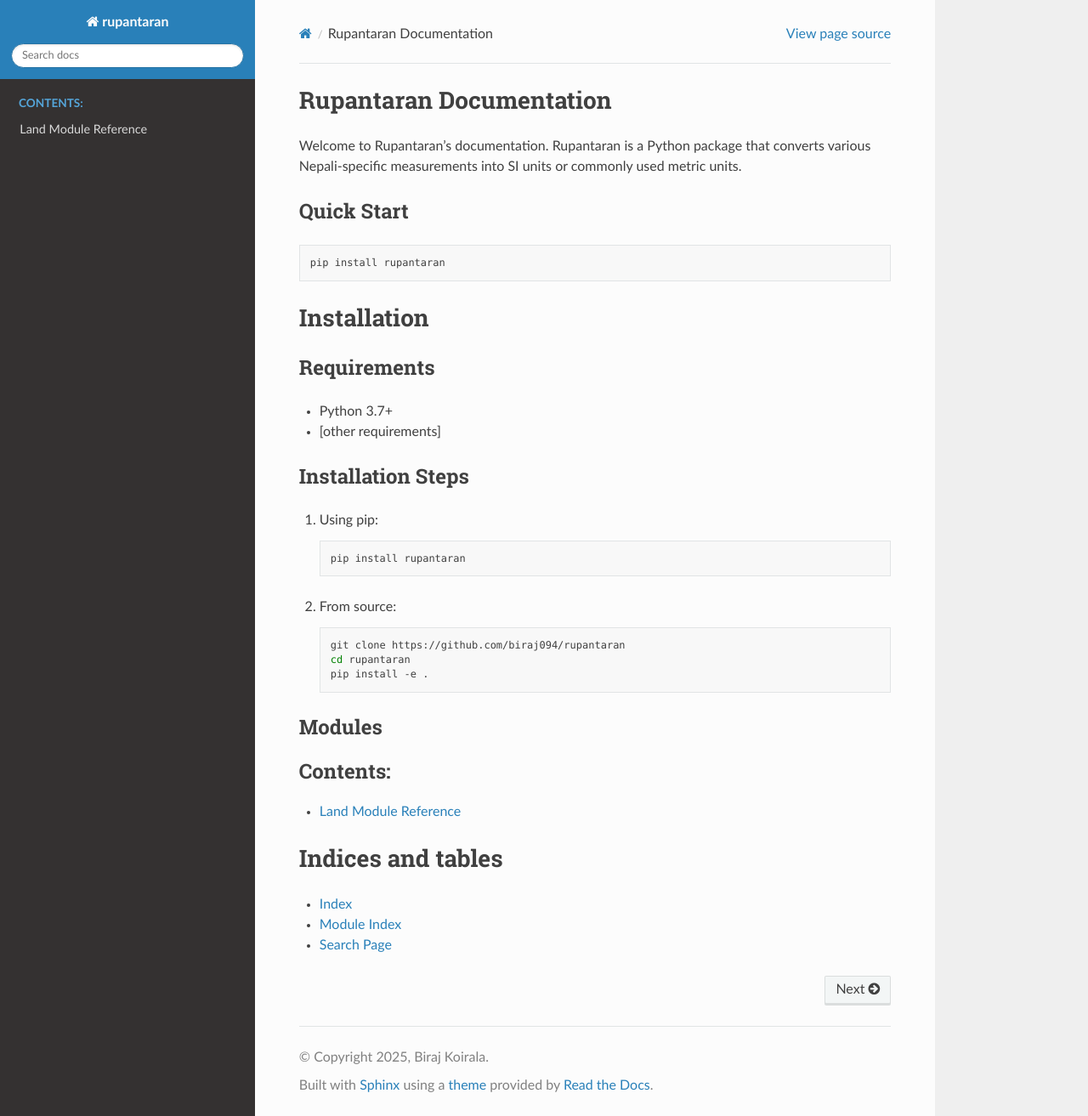
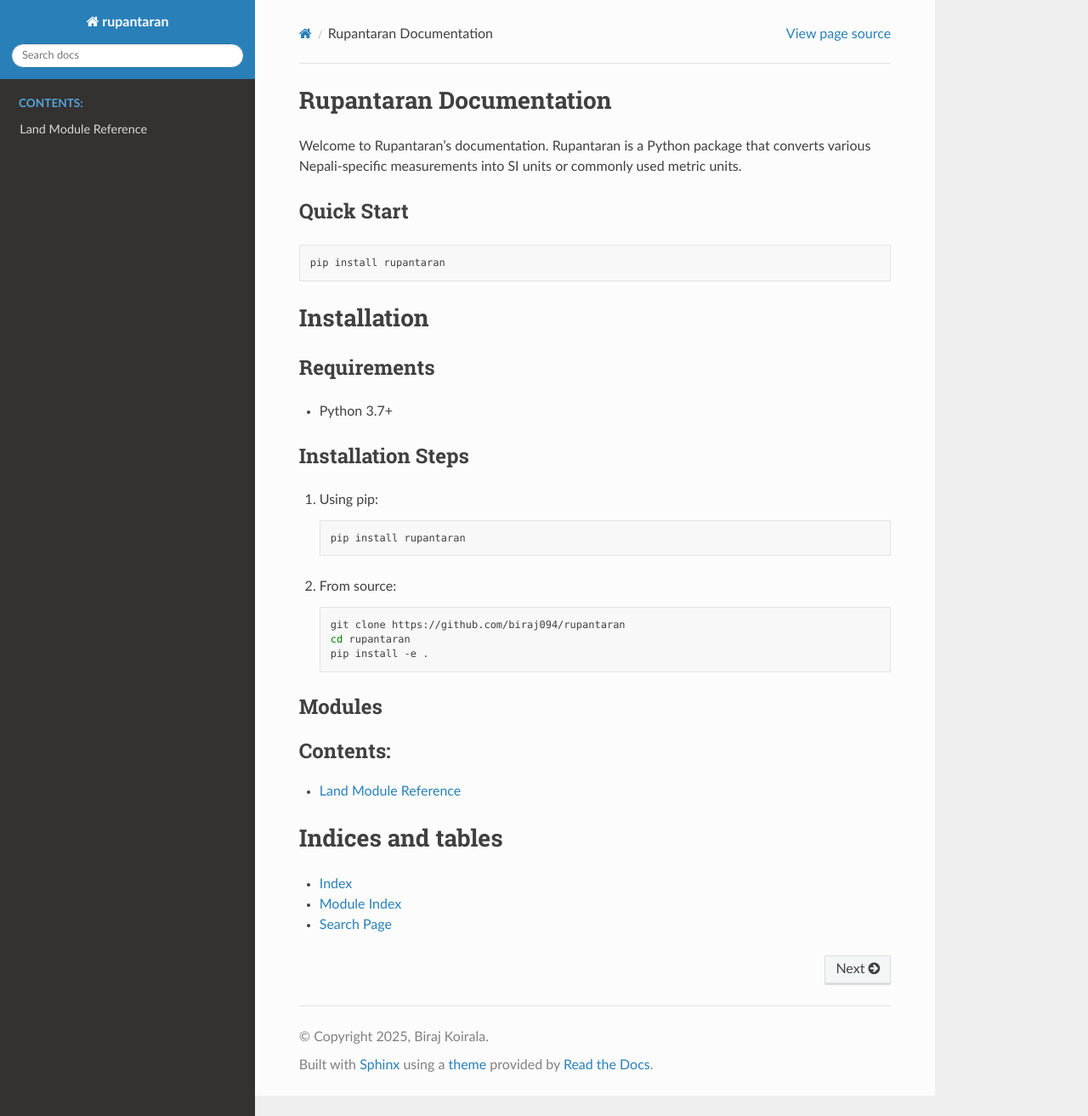
Before and after one commit to biraj094/rupantaran, a Sphinx documentation site: the page built from docs/index.rst, in a window 1280 px wide and 1313 px high. Shown: the whole window at 85% size. Built offline with Sphinx 7.4.7 and the Read the Docs theme 3.1.0, drawn with Linux system fonts in a browser that asks for light colours.

Commit message:
Test docs deploy

```diff
--- a/docs/index.rst
+++ b/docs/index.rst
@@ -19,7 +19,6 @@
 Requirements
 -----------
 - Python 3.7+
-- [other requirements]
 
 Installation Steps
 ----------------
```
